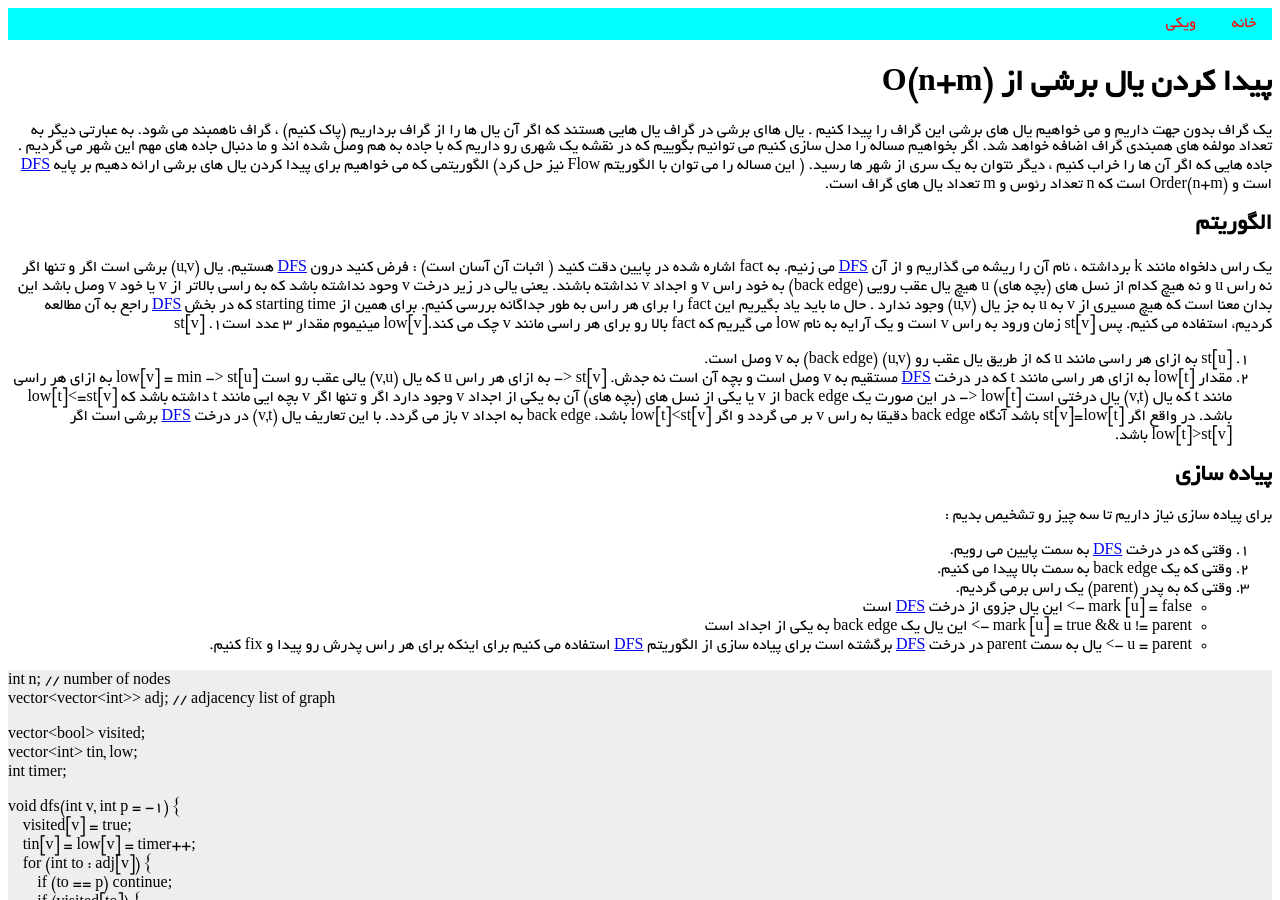
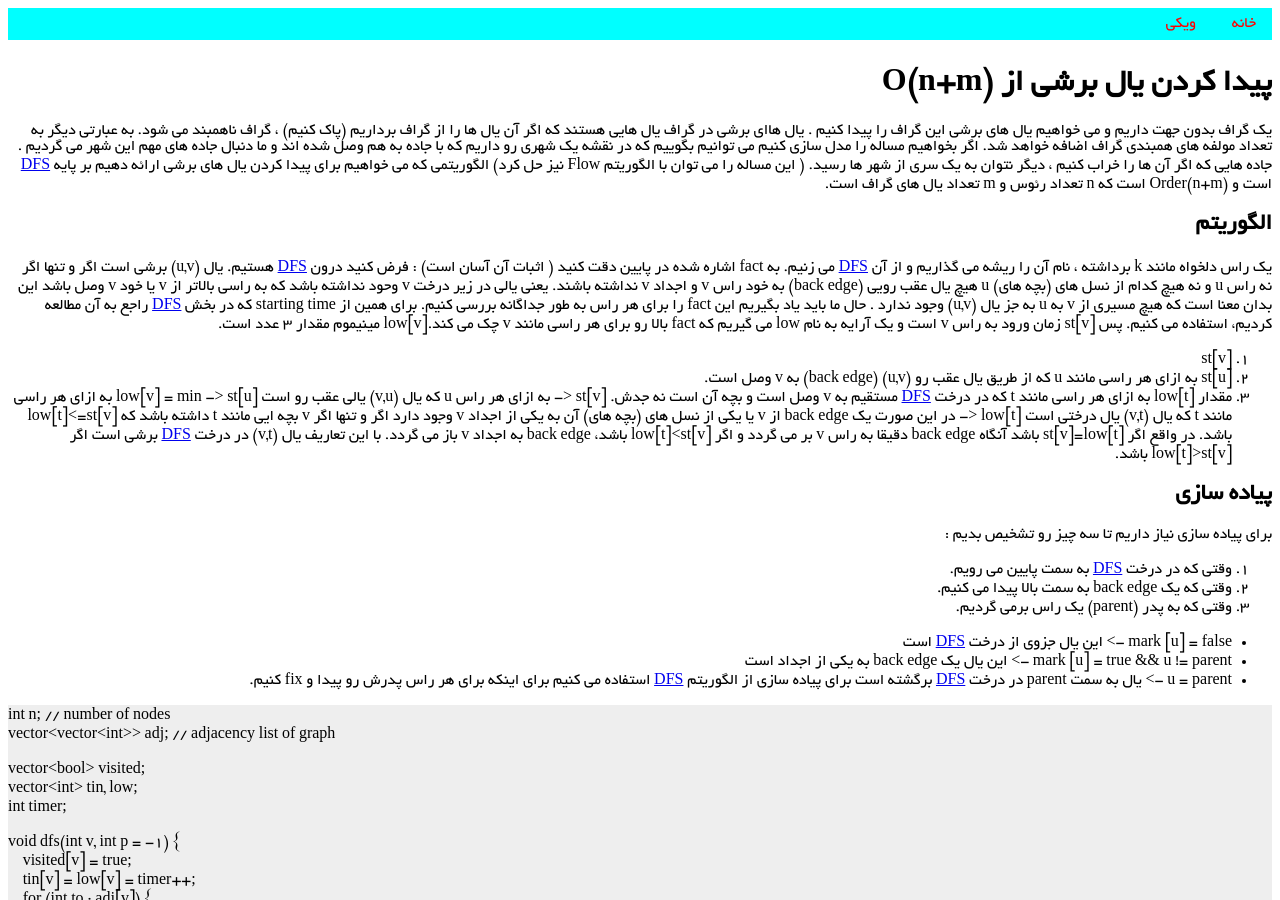
Before and after one commit to shaazzz/FarsiCP, a Jekyll site: the page built from wiki/algorithm/graph/find_bridge.md, in a window 1280 px wide and 900 px high. Built offline with Jekyll 4.4.1, drawn with Linux system fonts in a browser that asks for light colours; our own code applies the rules of GitHub Pages for plain Markdown files.

Commit message:
Update find_bridge.md

```diff
--- a/wiki/algorithm/graph/find_bridge.md
+++ b/wiki/algorithm/graph/find_bridge.md
@@ -14,7 +14,8 @@ layout: Wiki
 یعنی یالی در زیر درخت v وحود نداشته باشد که به راسی بالاتر از v یا خود v وصل باشد‌
 این بدان معنا است که هیچ مسیری از v به u به جز یال (u,v) وجود ندارد .
 حال ما باید یاد بگیریم این fact را برای هر راس به طور جداگانه بررسی کنیم. برای همین از starting time که در بخش [DFS] راجع به آن مطالعه کردیم، استفاده می کنیم.
-پس [st[v زمان ورود به راس v است و یک آرایه به نام low می گیریم که fact بالا رو برای هر راسی مانند v چک می کند.[low[v مینیموم مقدار ۳ عدد است1.  [st[v
+پس [st[v زمان ورود به راس v است و یک آرایه به نام low می گیریم که fact بالا رو برای هر راسی مانند v چک می کند.[low[v مینیموم مقدار ۳ عدد است.
+1. [st[v
 2. [st[u به ازای هر راسی مانند u که از طریق یال عقب رو (u,v) (back edge) به v وصل است.
 3. مقدار [low[t به ازای هر راسی مانند t که در درخت [DFS] مستقیم به v وصل است و بچه آن است نه جدش.
                                                      [st[v <-
@@ -28,6 +29,7 @@ layout: Wiki
 1. وقتی که در درخت [DFS] به سمت پایین می رویم.
 2. وقتی که یک back edge به سمت بالا پیدا می کنیم.
 3. وقتی که به پدر (parent) یک راس برمی گردیم.
+
 * mark [u] = false -> این یال جزوی از درخت [DFS] است
 * mark [u] = true && u != parent -> این یال یک back edge به یکی از اجداد است
 * u = parent -> یال به سمت parent در درخت [DFS] برگشته است
```
